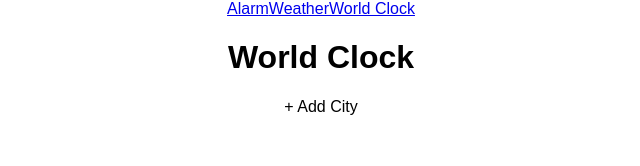
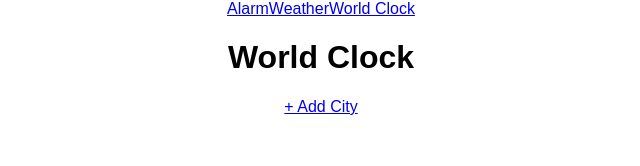
Before and after one commit to dpark926/my_momentum, a React (Create React App) app in the folder countdown_alarm_client/: page /worldclock in a window 1280 px wide. Shown: the top 166 px of the page, without its empty margins (319-959 px from the left). Built offline with nearby package versions, Linux system fonts and the light colour scheme.

Commit message:
add AddWorldClock component and WorldClock as container

```diff
--- a/countdown_alarm_client/src/App.js
+++ b/countdown_alarm_client/src/App.js
@@ -5,7 +5,7 @@ import './App.css';
 import NavBar from './components/NavBar.js'
 import Weather from './containers/Weather.js'
 import Alarm from './containers/Alarm.js'
-import WorldClock from './components/WorldClock.js'
+import WorldClock from './containers/WorldClock.js'
 
 class App extends Component {
   render() {
--- /dev/null
+++ b/countdown_alarm_client/src/components/AddWorldClock.js
@@ -0,0 +1,14 @@
+import React from 'react'
+
+function AddWorldClock () {
+  return (
+    <div>
+      <input type="text" placeholder="Add City"></input>
+      <input type="submit" value="+"></input>
+      {/* <h1>World Clock</h1>
+      <div>+ Add City</div> */}
+    </div>
+  )
+}
+
+export default AddWorldClock
--- a/countdown_alarm_client/src/components/WorldClock.js
+++ /dev/null
@@ -1,12 +0,0 @@
-import React from 'react'
-
-function WorldClock () {
-  return (
-    <div>
-      <h1>World Clock</h1>
-      <div>+ Add City</div>
-    </div>
-  )
-}
-
-export default WorldClock
--- /dev/null
+++ b/countdown_alarm_client/src/containers/WorldClock.js
@@ -0,0 +1,40 @@
+import React, { Component } from 'react';
+import AddWorldClock from '../components/AddWorldClock.js'
+
+class WorldClock extends Component {
+  constructor () {
+    super()
+
+    this.state = {
+      addWorldClock: false,
+    }
+
+    this.handleClick = this.handleClick.bind(this)
+  }
+
+  handleClick() {
+    this.setState({
+      addWorldClock: !this.state.addWorldClock,
+    })
+  }
+
+  render () {
+    if (!this.state.addWorldClock) {
+      return (
+        <div>
+          <h1>World Clock</h1>
+          <a href="#" onClick={this.handleClick}>+ Add City</a>
+        </div>
+      )
+    } else {
+      return (
+        <div>
+          <h1>World Clock</h1>
+          <AddWorldClock/>
+        </div>
+      )
+    }
+  }
+}
+
+export default WorldClock
```
